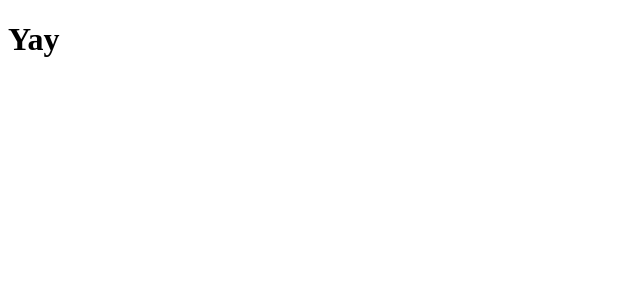
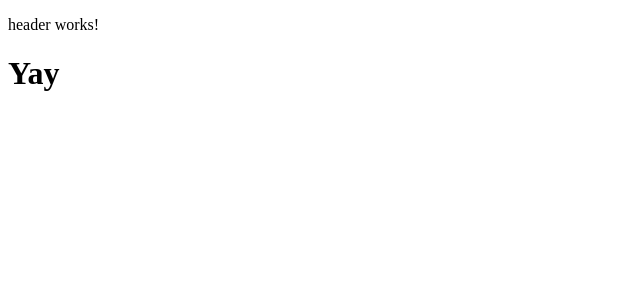
Before and after one commit to dannyyaaj/pokemon-rock-paper-scissors-angular, an Angular app: page / in a window 1280 px wide. Shown: the top 300 px of the page, without its empty margins (0-640 px from the left). Built offline with nearby package versions, Linux system fonts and the light colour scheme.

Commit message:
remove strict property initialization

```diff
--- a/src/app/app.component.html
+++ b/src/app/app.component.html
@@ -1 +1,2 @@
+<poke-header></poke-header>
 <h1>Yay</h1>
--- a/src/app/components/header/header.component.ts
+++ b/src/app/components/header/header.component.ts
@@ -1,4 +1,4 @@
-import { Component } from '@angular/core';
+import { Component, Input } from '@angular/core';
 
 @Component({
   selector: 'poke-header',
@@ -6,5 +6,6 @@ import { Component } from '@angular/core';
   styleUrls: ['./header.component.scss']
 })
 export class HeaderComponent {
+  @Input() title: string
 
 }
--- a/tsconfig.json
+++ b/tsconfig.json
@@ -19,10 +19,8 @@
     "target": "ES2022",
     "module": "ES2022",
     "useDefineForClassFields": false,
-    "lib": [
-      "ES2022",
-      "dom"
-    ]
+    "strictPropertyInitialization": false,
+    "lib": ["ES2022", "dom"]
   },
   "angularCompilerOptions": {
     "enableI18nLegacyMessageIdFormat": false,
```
